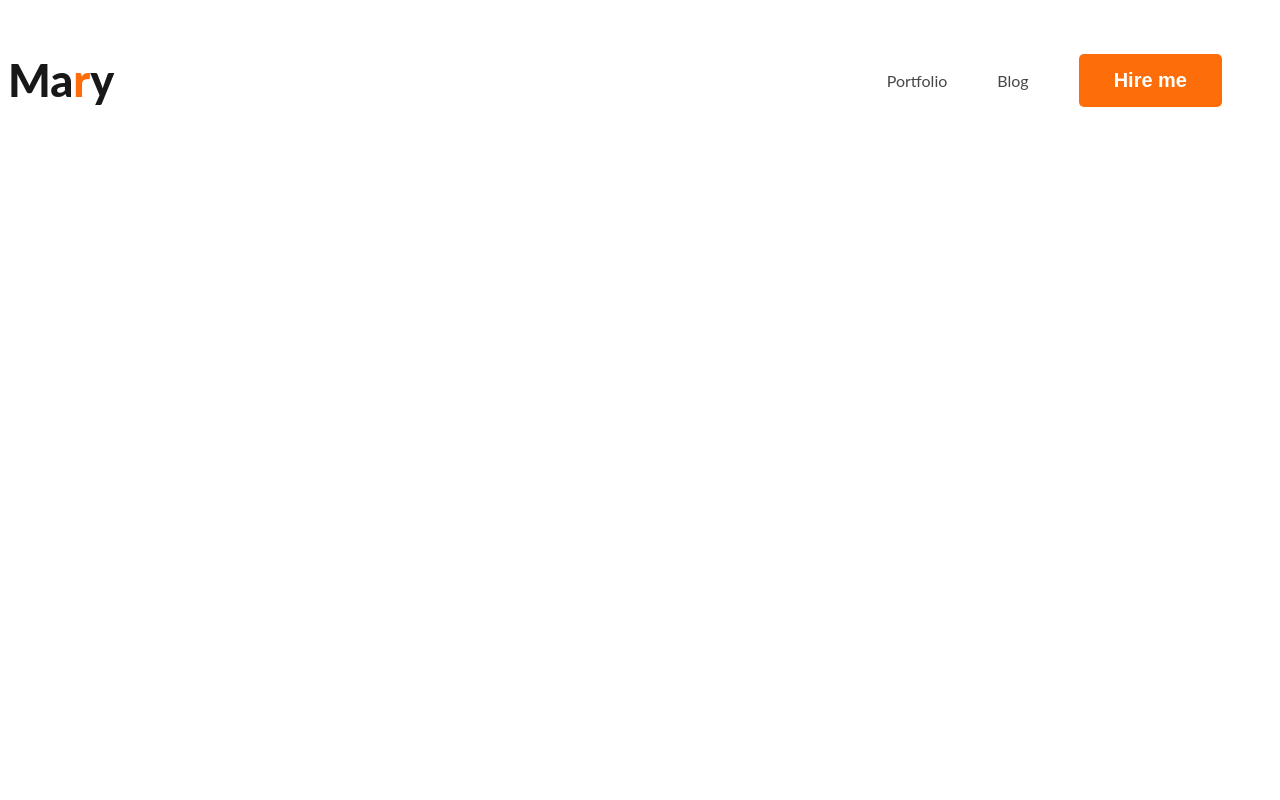
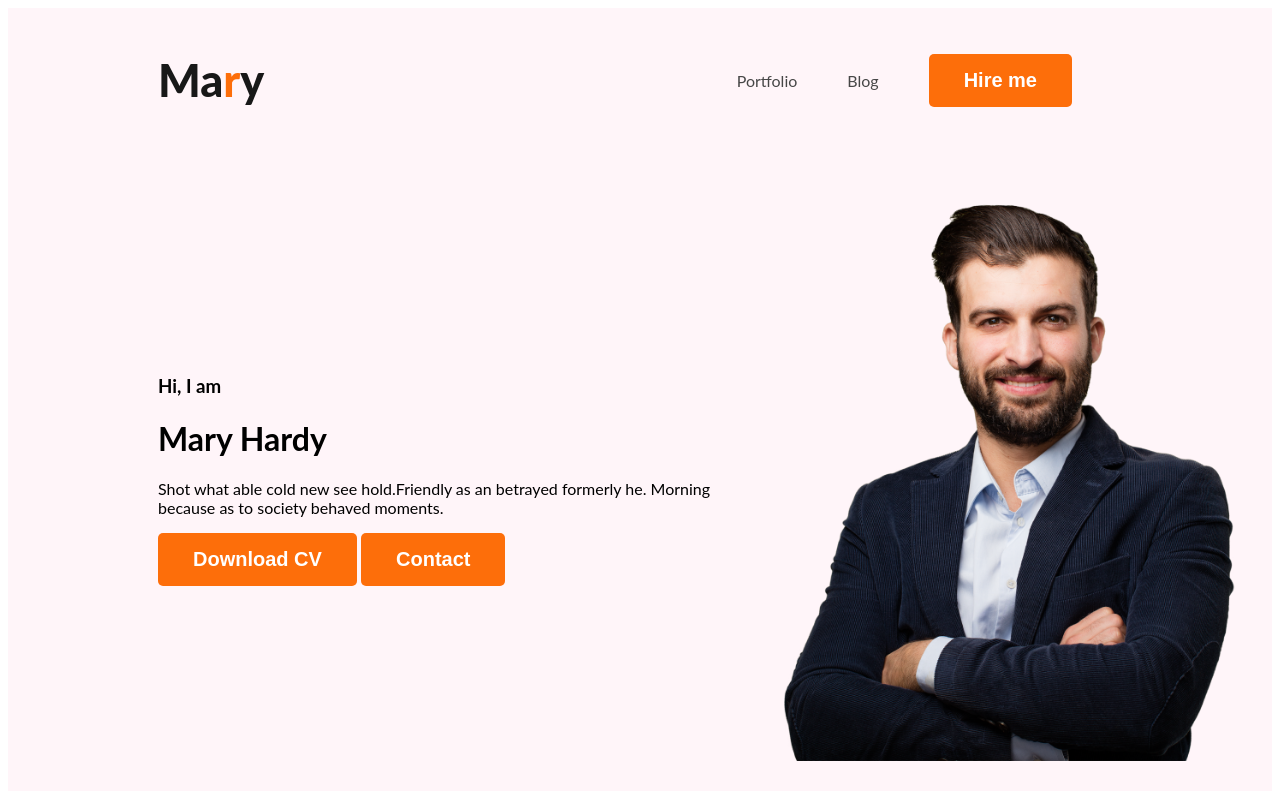
Before and after one commit to Raziur-Rahman/Developer-Portfolio, a plain HTML site: page index.html in a window 1280 px wide. Drawn offline with Linux system fonts and the light colour scheme.

Commit message:
picture added

```diff
--- a/Styles/style.css
+++ b/Styles/style.css
@@ -20,6 +20,7 @@ nav{
     display: flex;
     align-items: center;
     justify-content: space-between;
+    margin: 0 150px;
 }
 .nav-title{
     color: #181818;
@@ -39,3 +40,15 @@ nav a{
     text-decoration: none;
     color: #474747;
 }
+/* header related style*/
+.header-style{
+    background: #FFF5F9; ;
+}
+.bannar{
+    padding: 30px 30px 30px 150px;
+    display: flex;
+    align-items: center;
+}
+.bannar .profile-pic{
+    width: 500px;
+}
--- a/index.html
+++ b/index.html
@@ -11,7 +11,7 @@
     <link rel="stylesheet" href="Styles/style.css">
 </head>
 <body>
-    <header>
+    <header class="header-style">
         <nav>
             <h3 class="nav-title">Ma<span class="text-primary">r</span>y</h3>
             <ul>
@@ -20,6 +20,16 @@
                 <li><button class="btn-primary">Hire me</button></li>
             </ul>
         </nav>
+       <div class="bannar">
+        <div>
+            <h3 class="bannar-greet">Hi, I  am</h3>
+            <h1 class="bannar-title">Mary Hardy</h1>
+            <p>Shot what able cold new see hold.Friendly as an betrayed formerly he. Morning because as to society behaved moments.</p>
+            <button class="btn-primary">Download CV</button>
+            <button class="btn-primary">Contact</button>
+        </div>
+        <img class="profile-pic" src="images/hardy.png" alt="hardy's photo">
+       </div>
     </header>
     <main>
 
```
